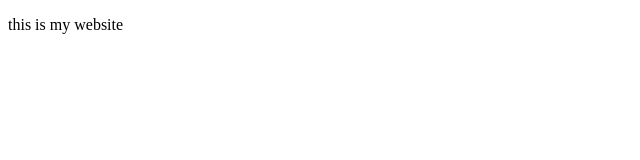
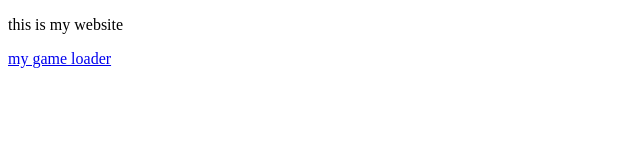
Before and after one commit to zanny14/zanny14.github.io, a plain HTML site: page index.html in a window 1280 px wide. Shown: the whole page, without its empty margins (0-640 px from the left). Drawn offline with Linux system fonts and the light colour scheme.

Commit message:
Update index.html

```diff
--- a/index.html
+++ b/index.html
@@ -6,5 +6,6 @@
   </head>
   <body>
 <p>this is my website</p>
+    <p><a href="game.html">my game loader</a></p>
   </body>
 </html>
```
